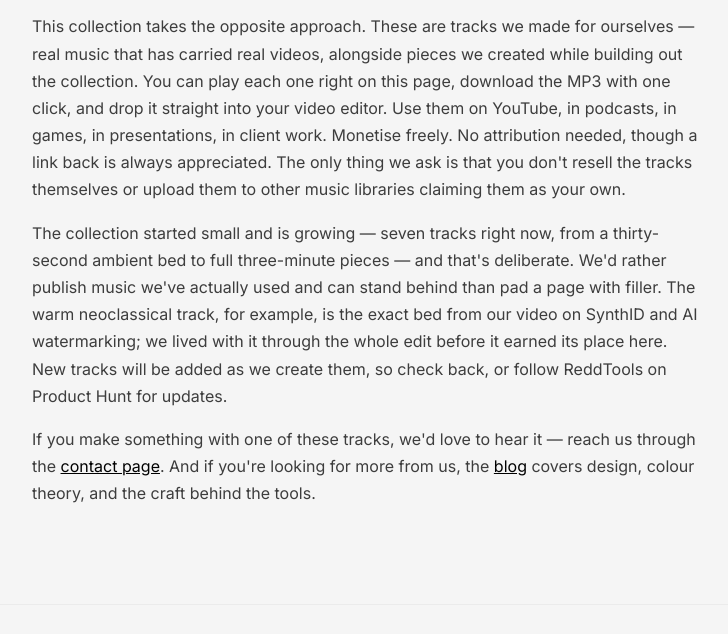
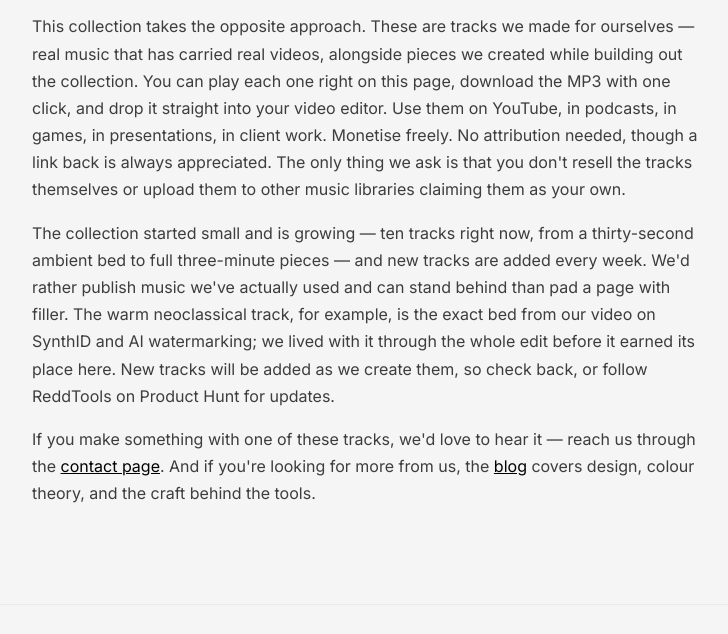
Before and after one commit to sharan01x/reddtools, an Astro site: page /music in a window 1280 px wide. Shown: the part 4087-4721 px from the top of the page, without its empty margins (272-1000 px from the left). Built offline with nearby package versions, Linux system fonts and the light colour scheme; Astro itself is replaced by a stand-in of ours.

Commit message:
copy: music collection now 10 tracks, updated weekly — fix About copy

```diff
--- a/src/pages/music.astro
+++ b/src/pages/music.astro
@@ -196,9 +196,10 @@ const jsonLd = [
       don't resell the tracks themselves or upload them to other music libraries claiming them as your own.
     </p>
     <p>
-      The collection started small and is growing — seven tracks right now, from a
-      thirty-second ambient bed to full three-minute pieces — and that's deliberate. We'd rather
-      publish music we've actually used and can stand behind than pad a page with filler. The warm
+      The collection started small and is growing — ten tracks right now, from a
+      thirty-second ambient bed to full three-minute pieces — and new tracks are added
+      every week. We'd rather publish music we've actually used and can stand behind than
+      pad a page with filler. The warm
       neoclassical track, for example, is the exact bed from our video on SynthID and AI
       watermarking; we lived with it through the whole edit before it earned its place here. New
       tracks will be added as we create them, so check back, or follow ReddTools on Product Hunt
```
